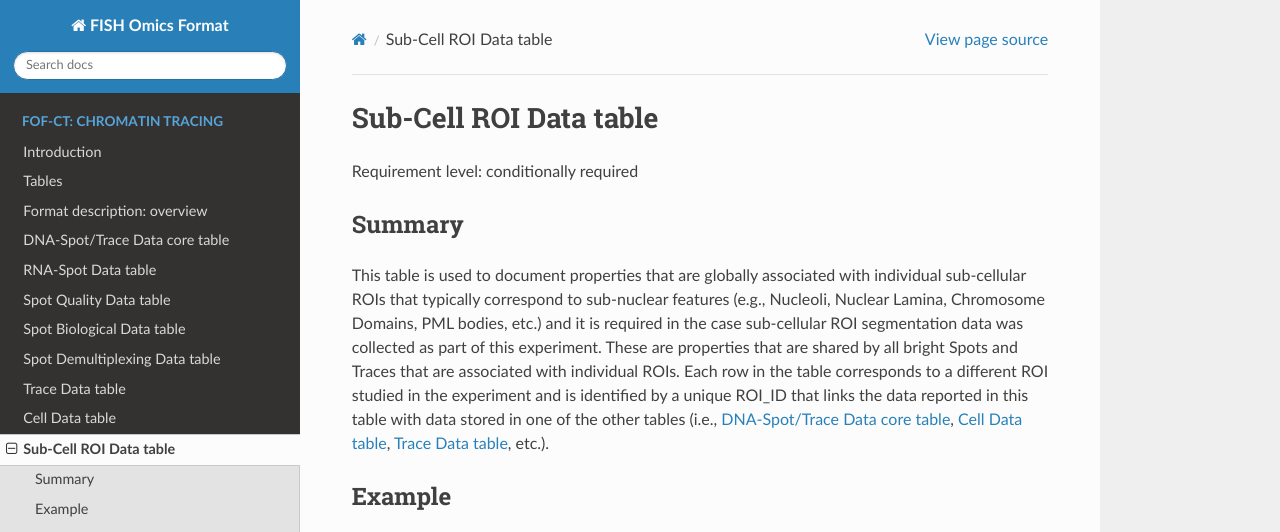
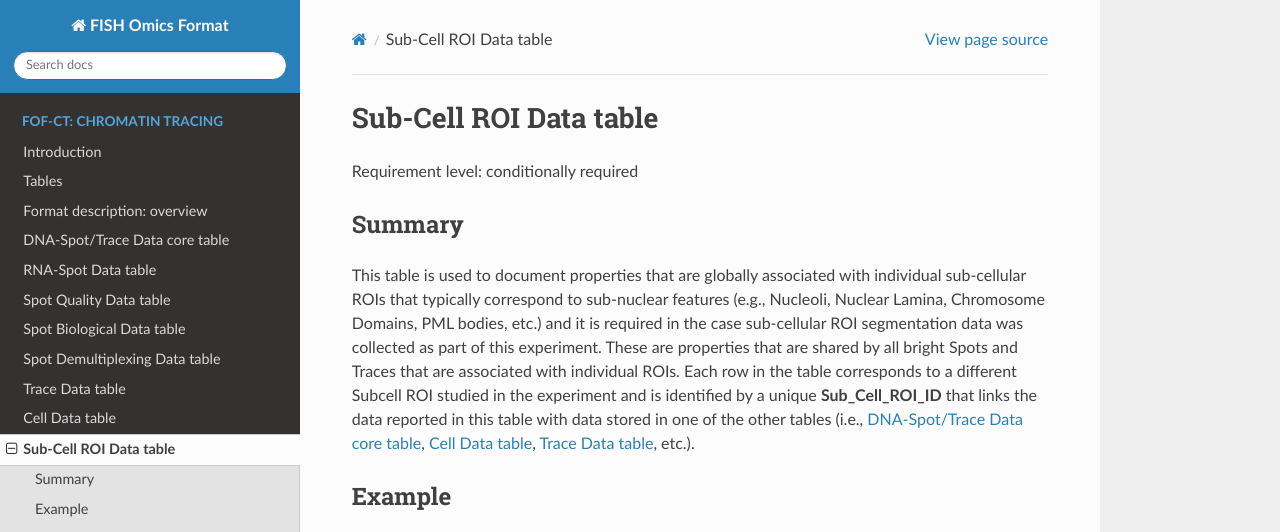
Before and after one commit to 4dn-dcic/fish_omics_format, a Sphinx documentation site: the page built from docs/source/subcell.rst, in a window 1280 px wide and 900 px high, cut to the strip 0-532 px from the top of the window. Built offline with Sphinx 7.4.7 and the Read the Docs theme 2.0.0, drawn with Linux system fonts in a browser that asks for light colours.

Commit message:
Update subcell.rst

```diff
--- a/docs/source/subcell.rst
+++ b/docs/source/subcell.rst
@@ -14,8 +14,8 @@ and it is required in the case sub-cellular ROI segmentation data was collected
 as part of this experiment.
 These are properties that are shared by all bright Spots and Traces that are
 associated with individual ROIs.
-Each row in the table corresponds to a different ROI studied in the
-experiment and is identified by a unique ROI_ID that links the data
+Each row in the table corresponds to a different Subcell ROI studied in the
+experiment and is identified by a unique **Sub_Cell_ROI_ID** that links the data
 reported in this table with data stored in one of the other tables
 (i.e., :ref:`core`, :ref:`cell`, :ref:`trace`, etc.).
 
```
